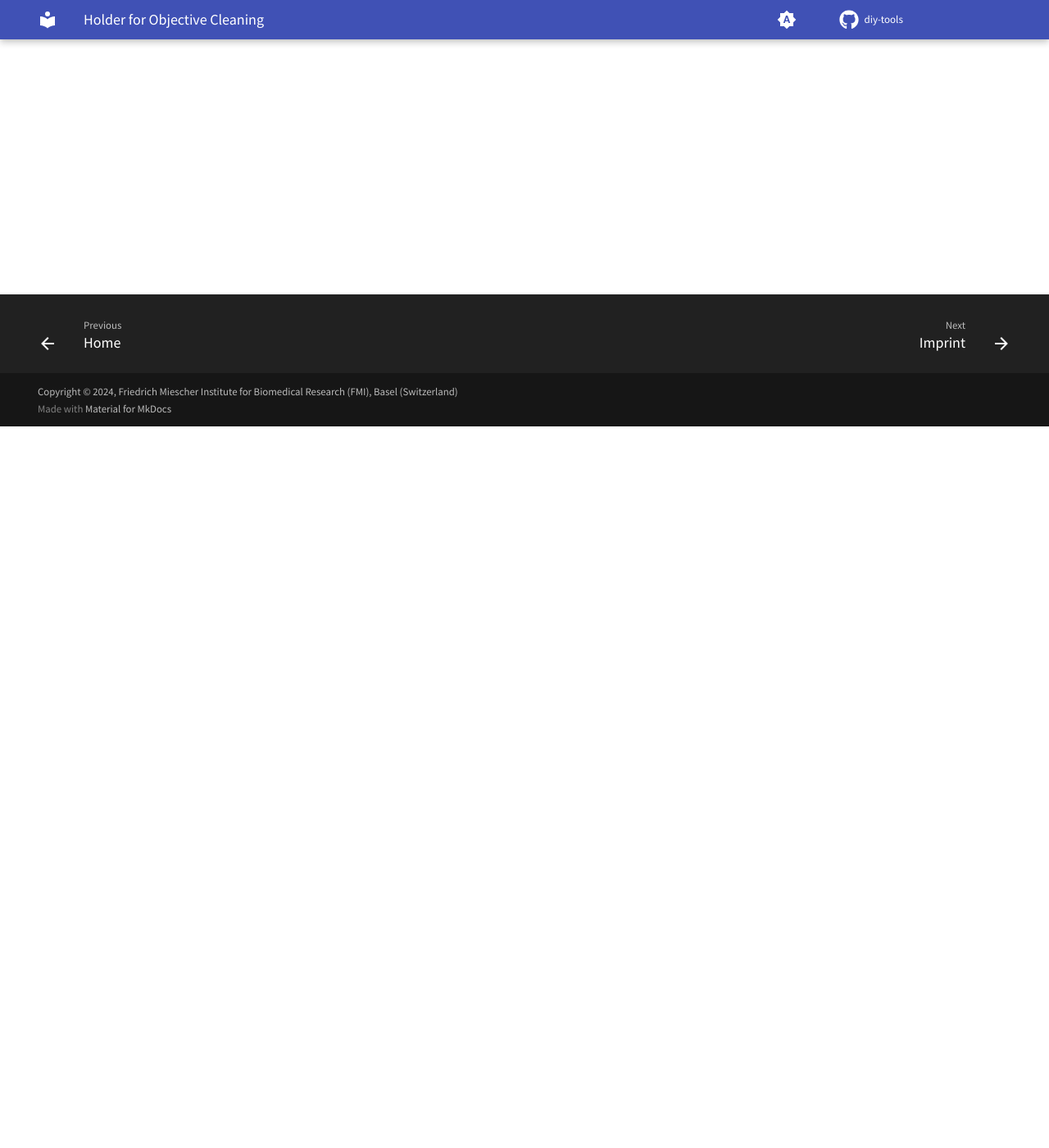
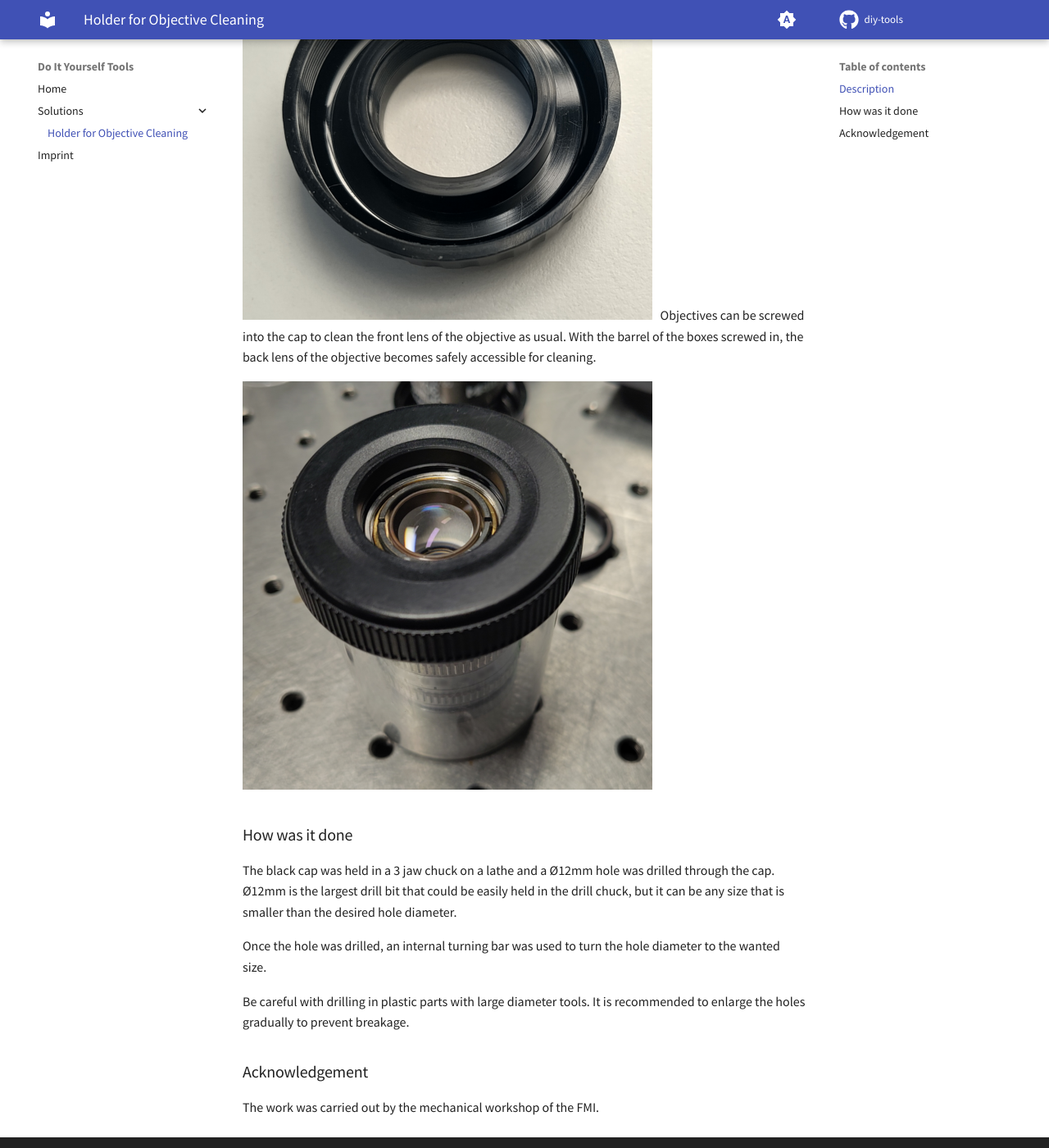
Before and after one commit to fmi-faim/diy-tools, an MkDocs documentation site: the page built from docs/solutions/holder_for_objective_cleaning.md, in a window 1280 px wide and 1400 px high, scrolled down 880 px. Shown: the whole window at 82% size. Built offline with MkDocs 1.6.1 and Material for MkDocs 9.7.7, drawn with Linux system fonts in a browser that asks for light colours; comment, search, counter and statistics services are not loaded; some of the changed text lies outside the part shown.

Commit message:
add objective cleaning tool

```diff
--- a/docs/solutions/holder_for_objective_cleaning.md
+++ b/docs/solutions/holder_for_objective_cleaning.md
@@ -1,3 +1,29 @@
 # Holder for Objective Cleaning
 
-My text.
+Clean objectives are essential to acquire scientific data. To facilitate the cleaning, the objective lenses should be easy to access, whilst ensuring the objective remains stable and protected. For this purpose, we modified objective boxes to make the cleaning of both the front and back lenses of objectives possible. Do not use these holders for objective storage as the objectives would not be protected from dust!!
+
+![Objective holders](Images/Series_of_Boxes.png)
+Holders for each objective manufacturer.
+
+
+### Description
+A hole was made in the cap of objective boxes making sure the thread for screwing the objective in the cap remained intact.
+
+![Inside of the cap](Images/cap_inside.png)
+&nbsp;
+Objectives can be screwed into the cap to clean the front lens of the objective as usual. With the barrel of the boxes screwed in, the back lens of the objective becomes safely accessible for cleaning.
+
+![Access to the back lens](Images/Back_lens.png)
+&nbsp;
+
+### How was it done
+
+The black cap was held in a 3 jaw chuck on a lathe and a Ø12mm hole was drilled through the cap. Ø12mm is the largest drill bit that could be easily held in the drill chuck, but it can be any size that is smaller than the desired hole diameter.
+
+Once the hole was drilled, an internal turning bar was used to turn the hole diameter to the wanted size.
+
+Be careful with drilling in plastic parts with large diameter tools. It is recommended to enlarge the holes gradually to prevent breakage.
+
+### Acknowledgement
+
+The work was carried out by the mechanical workshop of the FMI.
```
Also changed, not shown: docs/solutions/Images/Back_lens.png (added), docs/solutions/Images/Cap_outside.png (added), docs/solutions/Images/Cleaning_back_lens.png (added), docs/solutions/Images/Cleaning_front_lens.png (added), docs/solutions/Images/Series_of_Boxes.png (added), docs/solutions/Images/cap_inside.png (added).
